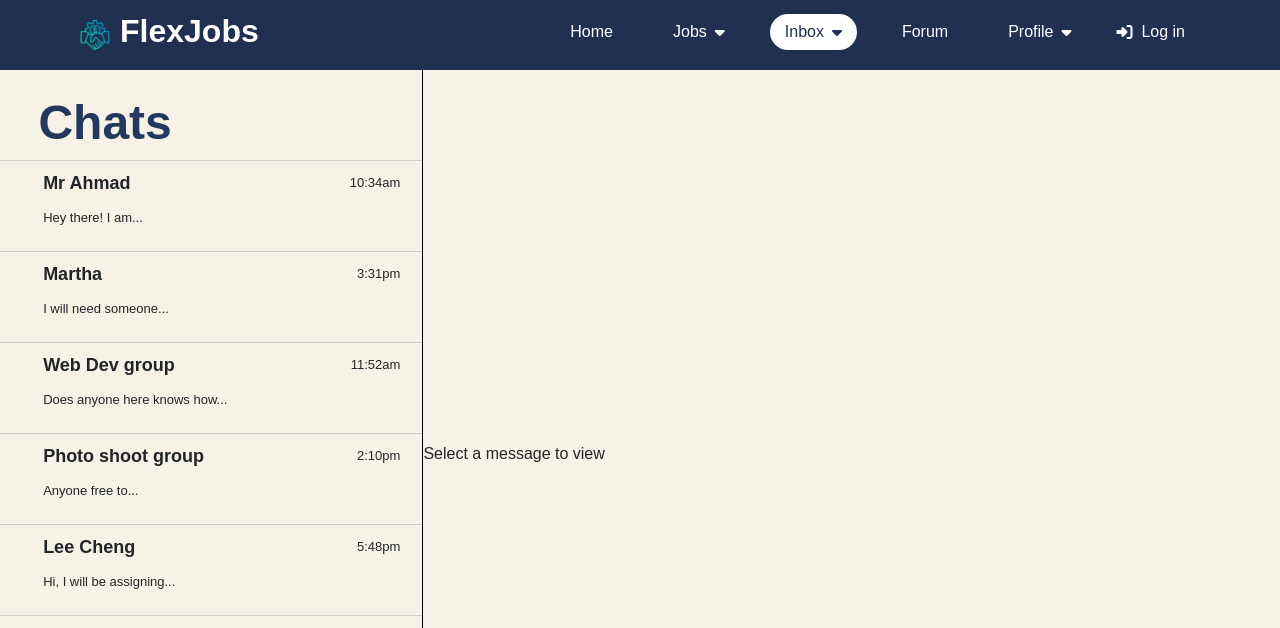
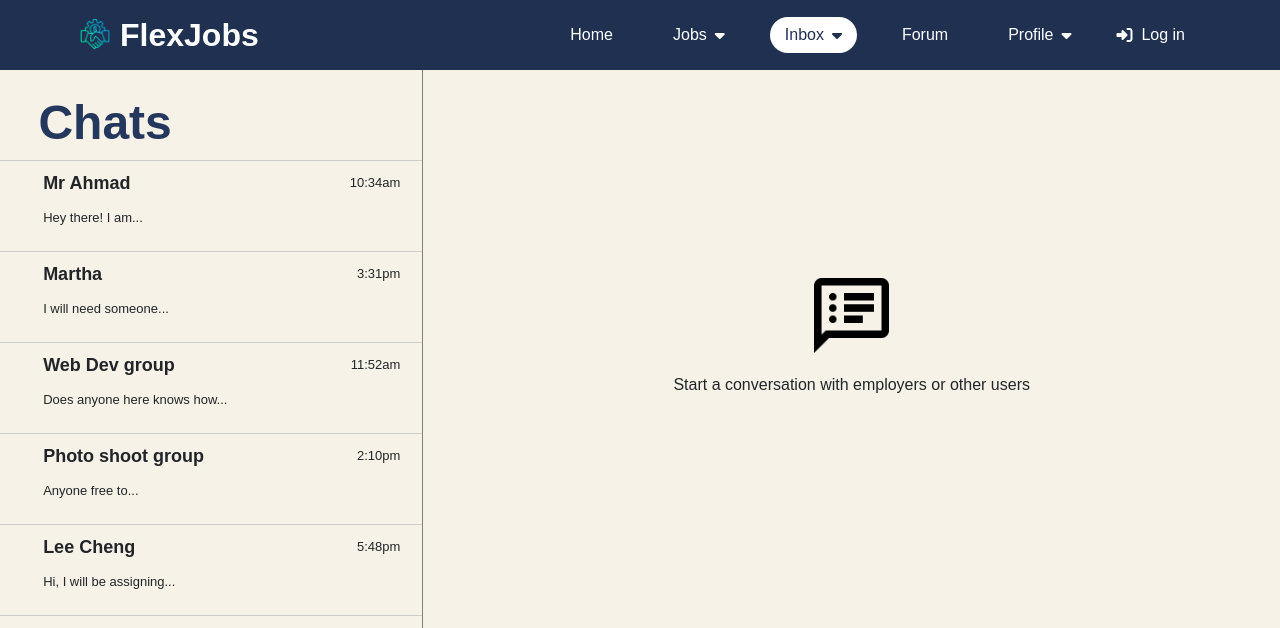
Before and after one commit to Kairos5106/FlexJobs, a React (Vite) app in the folder flexjobs-client/: page /Inbox in a window 1280 px wide. Shown: the top 628 px of the page. Built offline with nearby package versions, Linux system fonts and the light colour scheme.

Commit message:
Adjust logo and navbar padding

```diff
--- a/flexjobs-client/src/App.css
+++ b/flexjobs-client/src/App.css
@@ -39,6 +39,7 @@ header .logo {
   font-weight: 700;
   text-decoration: none;
   font-size: 2rem;
+  padding-top: 5%;
 }
 
 .logo-word {
@@ -49,7 +50,7 @@ header .logo {
   width: 100%;
   display: flex;
   align-items: center;
-  padding-top: 10px;
+  padding-top: 15px;
   justify-content: flex-end;
 }
 
--- a/flexjobs-client/src/components/Navbar.jsx
+++ b/flexjobs-client/src/components/Navbar.jsx
@@ -36,7 +36,7 @@ const Navbar = () => {
         <header>
             {/* Logo */}
             <div style={{ display: 'flex', alignItems: 'center' }}>
-                <img src="/images/logo.png" width="30px" height="30px" style={{ marginRight: '10px' }} alt="Logo" />
+                <img src="/images/logo.png" width="30px" height="30px" style={{ marginRight: '10px', marginBottom: '3px' }} alt="Logo" />
                 <h1 className="logo">FlexJobs</h1>
             </div>
 
--- a/flexjobs-client/src/modules/Module3/Inbox.jsx
+++ b/flexjobs-client/src/modules/Module3/Inbox.jsx
@@ -4,10 +4,10 @@ import './style-inbox.css';
 const Inbox = () => {
     const [rows, setRows] = useState([
         { id: 1, name: 'Mr Ahmad', message: 'Hey there! I am...', timestamp: '10:34am', image: './images-inbox/msg1.png' },
-        { id: 2, name: 'Martha', message: 'I will need someone...', timestamp: '3:31pm', image: '../../../public/images-inbox/msg2.png' },
-        { id: 3, name: 'Web Dev group', message: 'Does anyone here knows how...', timestamp: '11:52am', image: '../../../public/images-inbox/msg3.png' },
-        { id: 4, name: 'Photo shoot group', message: 'Anyone free to...', timestamp: '2:10pm', image: '../../../public/images-inbox/msg4.png' },
-        { id: 5, name: 'Lee Cheng', message: 'Hi, I will be assigning...', timestamp: '5:48pm', image: '../../../public/images-inbox/msg5.png' }
+        { id: 2, name: 'Martha', message: 'I will need someone...', timestamp: '3:31pm', image: './images-inbox/msg2.png' },
+        { id: 3, name: 'Web Dev group', message: 'Does anyone here knows how...', timestamp: '11:52am', image: './images-inbox/msg3.png' },
+        { id: 4, name: 'Photo shoot group', message: 'Anyone free to...', timestamp: '2:10pm', image: './images-inbox/msg4.png' },
+        { id: 5, name: 'Lee Cheng', message: 'Hi, I will be assigning...', timestamp: '5:48pm', image: './images-inbox/msg5.png' }
     ]);
 
     const [selectedRowIndex, setSelectedRowIndex] = useState(null);
@@ -53,7 +53,8 @@ const Inbox = () => {
 
             <div className="column-message">
                 <div className="default-display" id="default-display" style={{ display: selectedRow ? 'none' : 'block' }}>
-                    Select a message to view
+                    <img className="message-vector" src="./images-inbox/message-vector.png" alt="Message vector" />
+                    <p className="start-conversation">Start a conversation with employers or other users</p>
                 </div>
                 <div>
                     {selectedRow && <img id="image-container" src={selectedRow.image} alt="Message container" />}
--- a/flexjobs-client/src/modules/Module3/style-inbox.css
+++ b/flexjobs-client/src/modules/Module3/style-inbox.css
@@ -15,11 +15,7 @@
 }
 
 
-/* Resizing of elements */
-@media (width > 980px) {
-
-}
-
+/* Responsiveness */
 @media (max-width: 960px) {
     .h1-inbox {
         font-size: 2.5em;
@@ -30,7 +26,6 @@
 
 /* Chat column */
 .container-inbox {
-    margin-top: 0rem;
     display: flex;
     flex-direction: row;
     max-height: 100vh;
@@ -41,7 +36,7 @@
     flex: 0 0 33%; /* 33% width */
     background-color: #F7F2E7;
     max-height: 85vh;
-    padding-top: 1.5em;
+    padding-top: 1.5em;    /* More padding at the inbox column for better view */
 }
 
 .selected-inbox {
@@ -113,13 +108,12 @@ tr:hover {
 .line {
     min-height: 90vh;
     width: 1px;
-    background-color: #000000; /* Line color */
+    background-color: #818080; /* Line color */
 }
 
 
 /* Message column   */
 .column-message {
-    margin-top: 3em;
     display: flex;
     flex: 1; /* Takes up remaining width */
     background-color: #F7F2E7;
@@ -128,6 +122,27 @@ tr:hover {
     align-items: left;
     flex-direction: column;
 }
+
+
+.default-display {
+    display: flex;
+    flex-direction: column;
+    justify-content: center;
+    align-items: center;
+    height: 100%;
+    text-align: center;
+    padding: 0 10%;
+    padding-top: 13rem;
+}
+
+.message-vector {
+    margin-bottom: 20px;
+}
+
+.start-conversation {
+    margin: 0;
+}
+
 
 .message-vector {
     width: 75px;
@@ -146,7 +161,7 @@ tr:hover {
     left: 0;
     width: 100%;
     padding: 10px;
-    border-top: 1px solid #000000;
+    border-top: 1px solid #818080;
     box-sizing: border-box;
   }
 
```
